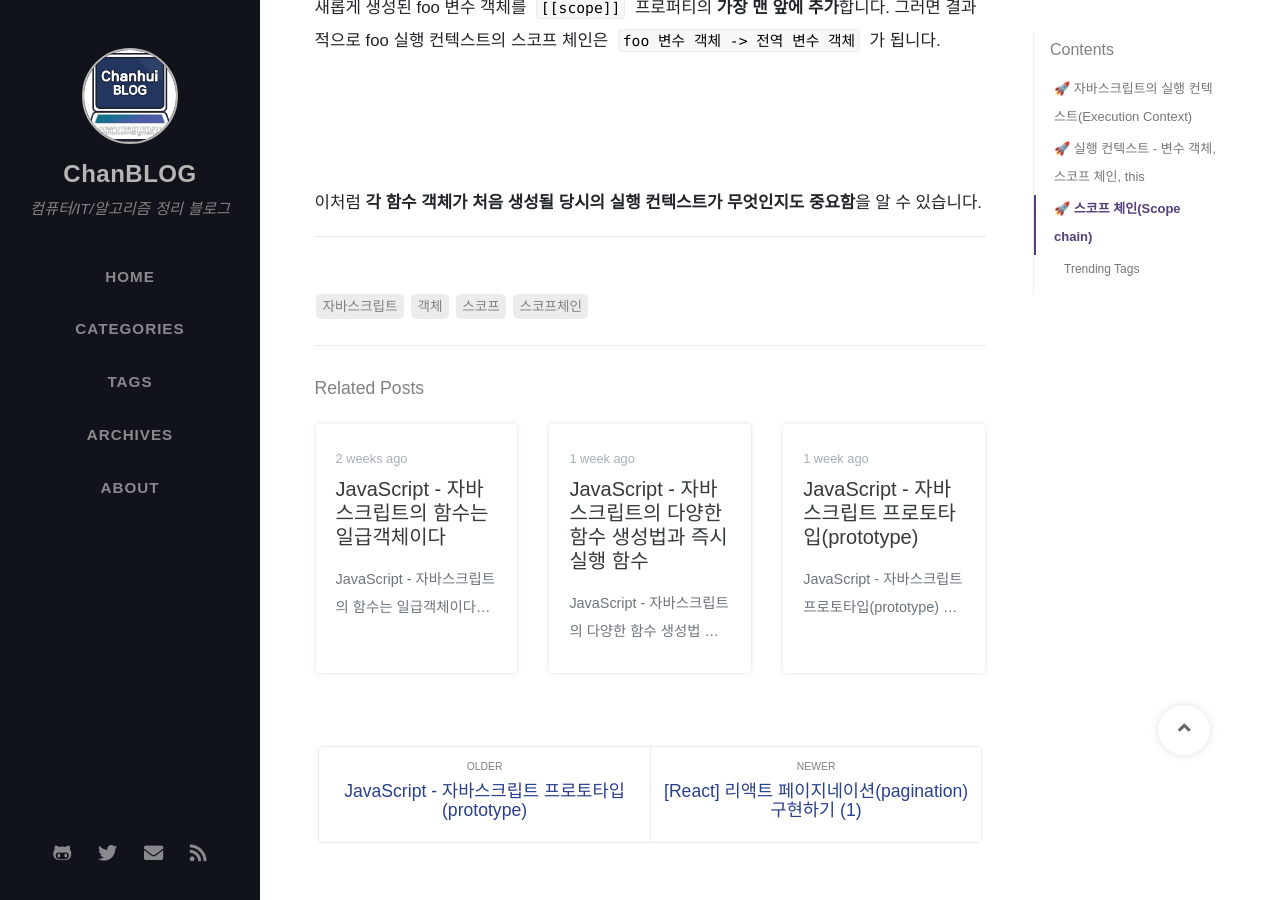
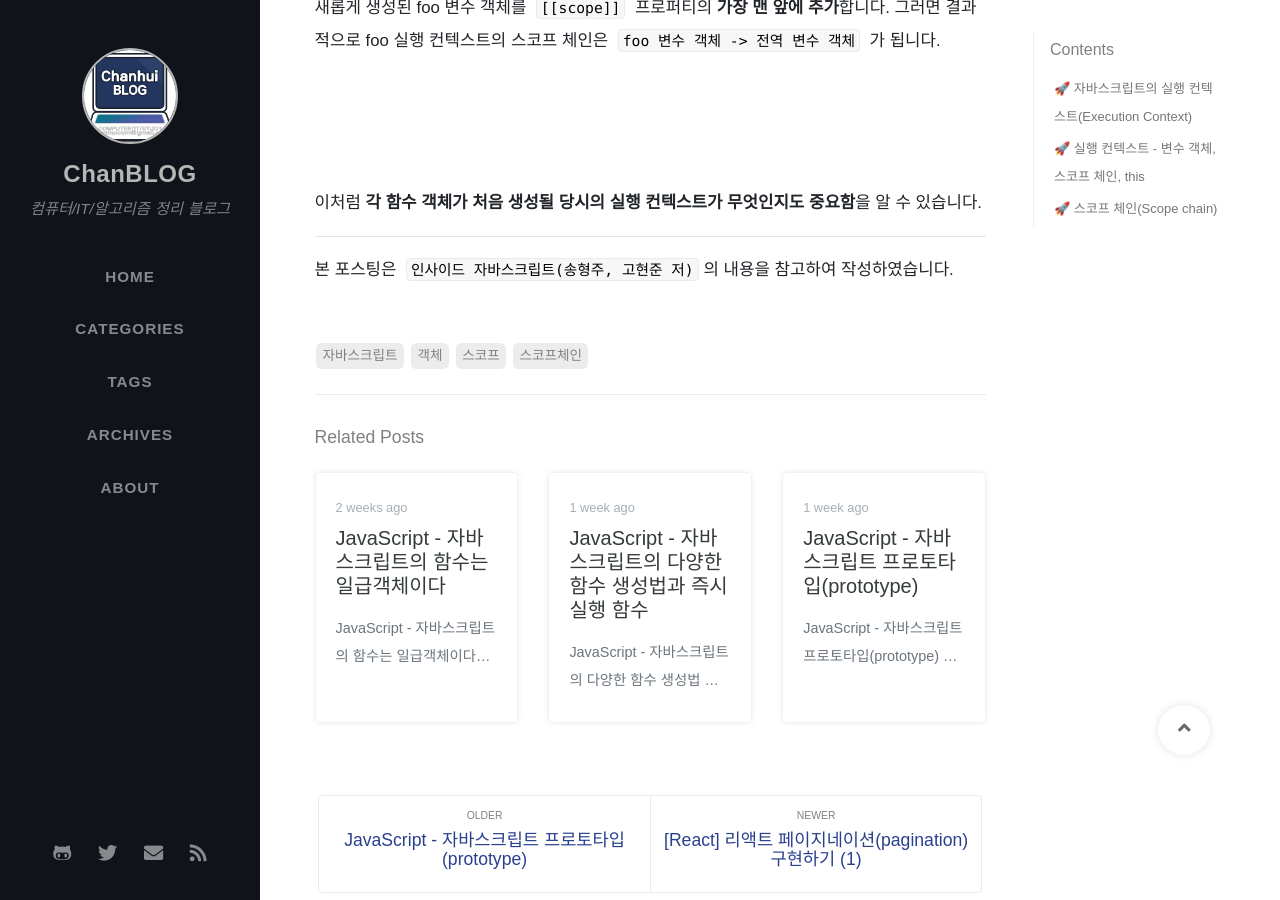
Before and after one commit to ChanhuiSeok/chanhuiseok.github.io, a Jekyll site: the page built from _posts/2020-10-27-js-4.md, in a window 1280 px wide and 900 px high, scrolled down 6299 px. Built offline with Jekyll 4.4.1, drawn with Linux system fonts in a browser that asks for light colours; nearby versions of some CDN libraries; some web fonts are replaced; comment, search, counter and statistics services are not loaded.

Commit message:
참고한 서적 표기

```diff
--- a/_posts/2020-10-27-js-4.md
+++ b/_posts/2020-10-27-js-4.md
@@ -195,3 +195,5 @@ foo 실행 컨텍스트 변수 객체의 `[[scope]]`는 우선 현재 실행 중
 이처럼 **각 함수 객체가 처음 생성될 당시의 실행 컨텍스트가 무엇인지도 중요함**을 알 수 있습니다.
 
 ------
+
+본 포스팅은 `인사이드 자바스크립트(송형주, 고현준 저)`의 내용을 참고하여 작성하였습니다.
```
